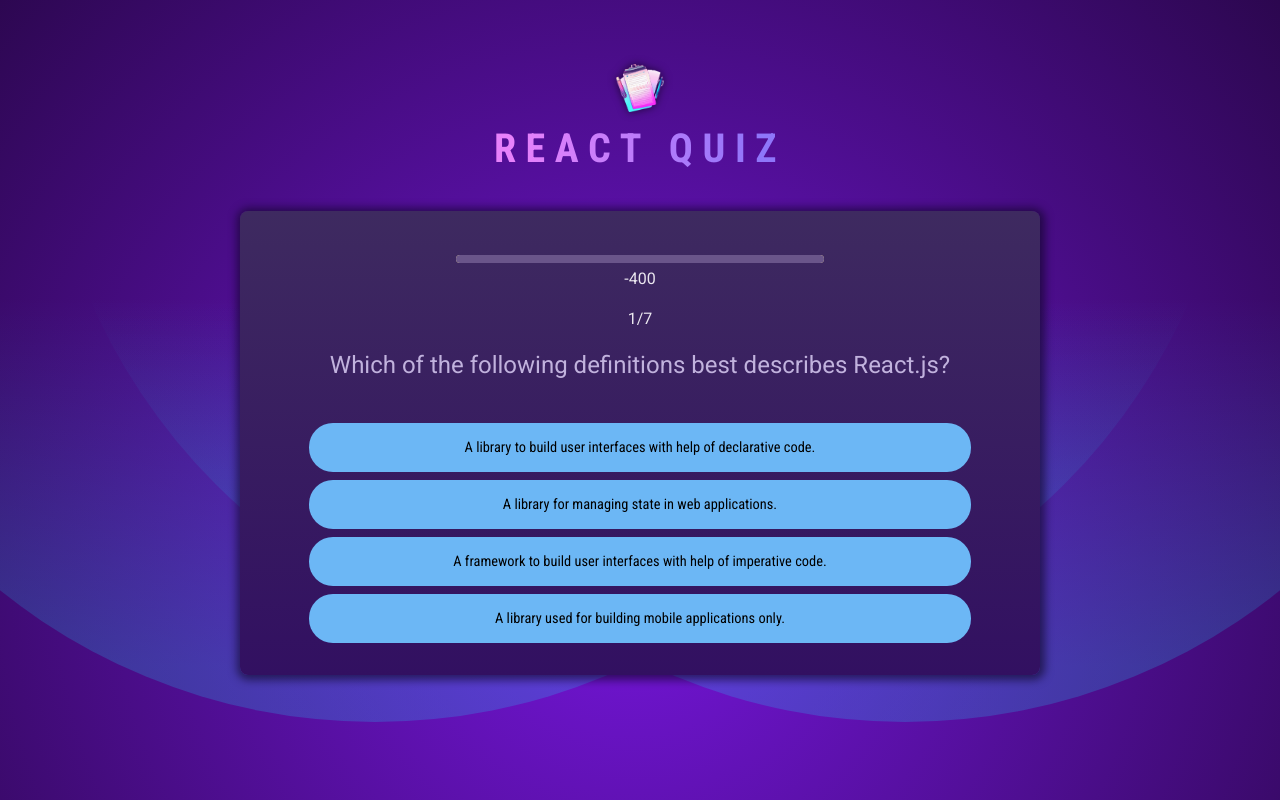
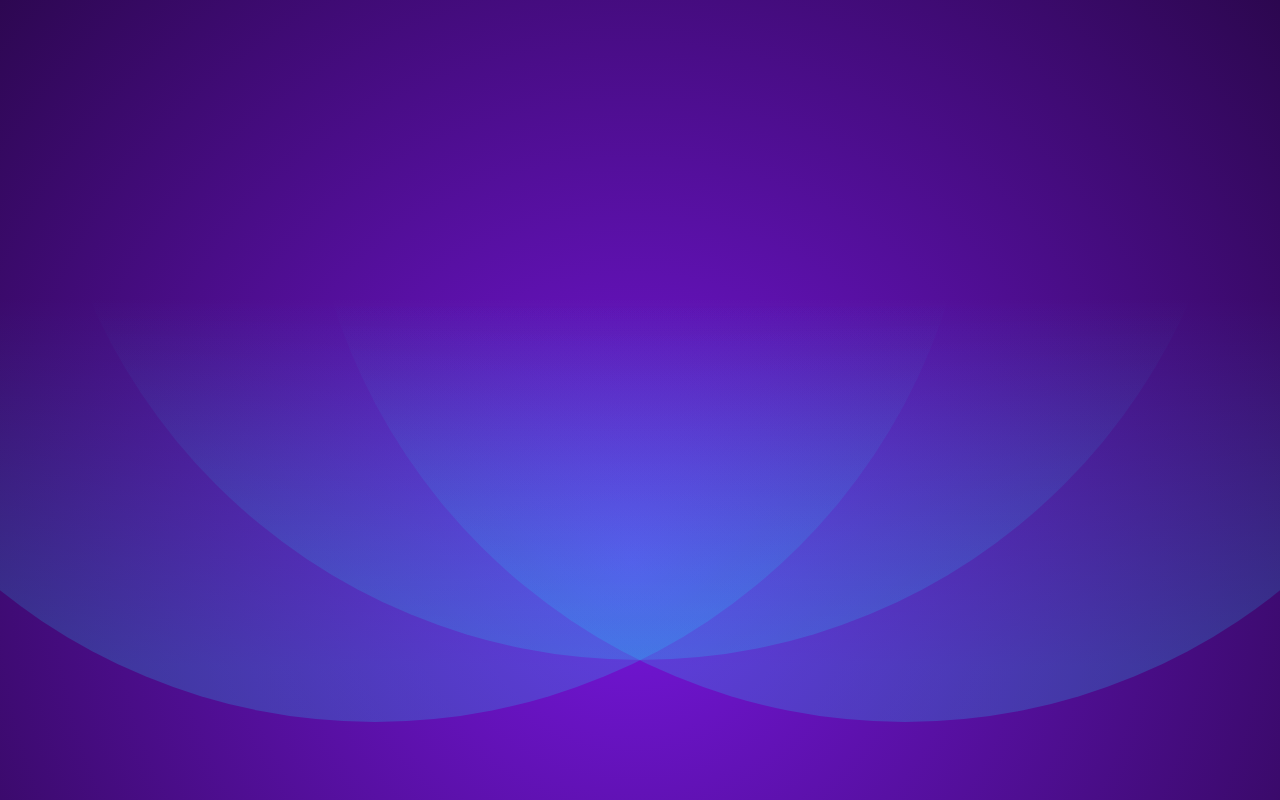
Before and after one commit to Mahrryie/quiz-game-react, a React (Vite) app: page / in a window 1280 px wide. Built offline with nearby package versions, Linux system fonts and the light colour scheme.

Commit message:
reset app

```diff
--- a/src/App.jsx
+++ b/src/App.jsx
@@ -1,15 +1,3 @@
-import Header from "./components/Header";
-import Quiz from "./components/Quiz";
-
-function App() {
-  return (
-    <>
-      <Header />
-      <main>
-        <Quiz />
-      </main>
-    </>
-  );
-}
+function App() {}
 
 export default App;
--- a/src/components/Answers.jsx
+++ /dev/null
@@ -1,35 +0,0 @@
-import { useRef } from "react";
-
-export default function Answers({
-  answers,
-  selectedAnswer,
-  answerState,
-  onSelect,
-}) {
-  const shuffledAnswers = useRef();
-
-  if (!shuffledAnswers.current) {
-    shuffledAnswers.current = [...answers];
-    shuffledAnswers.current.sort(() => Math.random() - 0.5);
-  }
-  return (
-    <ul id="answers">
-      {answers.map((answer) => {
-        const isSelected = selectedAnswer;
-
-        let cssClasses = "";
-
-        if (answer === isSelected) {
-          cssClasses = answerState;
-        }
-        return (
-          <li key={answer} className="answer">
-            <button className={cssClasses} onClick={() => onSelect(answer)}>
-              {answer}
-            </button>
-          </li>
-        );
-      })}
-    </ul>
-  );
-}
--- a/src/components/Header.jsx
+++ /dev/null
@@ -1,10 +0,0 @@
-import QuizLogo from "../assets/quiz-logo.png";
-
-export default function Header() {
-  return (
-    <header>
-      <img src={QuizLogo} alt="Quiz logo" />
-      <h1>React Quiz</h1>
-    </header>
-  );
-}
--- a/src/components/QuestionTimer.jsx
+++ /dev/null
@@ -1,35 +0,0 @@
-import { useEffect, useState } from "react";
-
-const INTERVAL_MS = 100;
-
-export default function QuestionTimer({ time, onTimeout, mode }) {
-  const [timeValue, setTimeValue] = useState(time);
-
-  useEffect(() => {
-    const interval = setInterval(() => {
-      setTimeValue((prevState) => prevState - INTERVAL_MS);
-    }, INTERVAL_MS);
-
-    return () => {
-      clearInterval(interval);
-    };
-  }, []);
-
-  useEffect(() => {
-    console.log("set timeout");
-    const timeout = setTimeout(() => {
-      onTimeout();
-    }, time);
-
-    return () => {
-      clearTimeout(timeout);
-    };
-  }, [time, onTimeout]);
-
-  return (
-    <>
-      <progress id="question" value={timeValue} max={time} className={mode} />
-      <div>{timeValue}</div>
-    </>
-  );
-}
--- a/src/components/Quiz.jsx
+++ /dev/null
@@ -1,88 +0,0 @@
-import { useCallback, useState } from "react";
-import quizCompleted from "../assets/quiz-complete.png";
-import QUESTIONS from "../questions.js";
-import Answers from "./Answers.jsx";
-import QuestionTimer from "./QuestionTimer.jsx";
-
-const QUESTION_TIME = 5000;
-
-export default function Quiz() {
-  const [answerState, setAnswerState] = useState("");
-  const [userAnswers, setUsersAnswers] = useState([]);
-
-  let timer = QUESTION_TIME;
-
-  const activeQuestionId =
-    answerState === "" ? userAnswers.length : userAnswers.length - 1;
-
-  const handleSelectAnswer = useCallback(
-    function handleSelectAnswer(answer) {
-      setAnswerState("selected");
-      setUsersAnswers((prevState) => {
-        return [...prevState, answer];
-      });
-
-      setTimeout(() => {
-        if (answer === QUESTIONS[activeQuestionId].answers[0]) {
-          setAnswerState("correct");
-        } else {
-          setAnswerState("wrong");
-        }
-
-        setTimeout(() => {
-          setAnswerState("");
-        }, 2000);
-      }, 1000);
-    },
-    [activeQuestionId]
-  );
-
-  const handleTimeout = useCallback(() => {
-    handleSelectAnswer(null);
-  }, [handleSelectAnswer]);
-
-  const questionsOver = userAnswers.length === QUESTIONS.length;
-
-  if (questionsOver) {
-    return (
-      <div id="summary">
-        <img src={quizCompleted} alt="Quiz complete" />
-        <h2>Quiz completed!</h2>
-      </div>
-    );
-  }
-
-  if (answerState === "selected") {
-    timer = 1000;
-  }
-
-  if (answerState !== "") {
-    timer = 2000;
-  }
-
-  return (
-    <>
-      <div id="quiz">
-        <QuestionTimer
-          key={`timer-${activeQuestionId}`}
-          onTimeout={answerState === "" ? handleTimeout : null}
-          time={timer}
-          mode={answerState}
-        />
-        <div id="question">
-          <p>
-            {activeQuestionId + 1}/{QUESTIONS.length}
-          </p>
-          <h2>{QUESTIONS[activeQuestionId].text}</h2>
-          <Answers
-            key={`answers-${activeQuestionId}`}
-            answers={QUESTIONS[activeQuestionId].answers}
-            selectedAnswer={userAnswers[userAnswers.length - 1]}
-            answerState={answerState}
-            onSelect={handleSelectAnswer}
-          />
-        </div>
-      </div>
-    </>
-  );
-}
```
